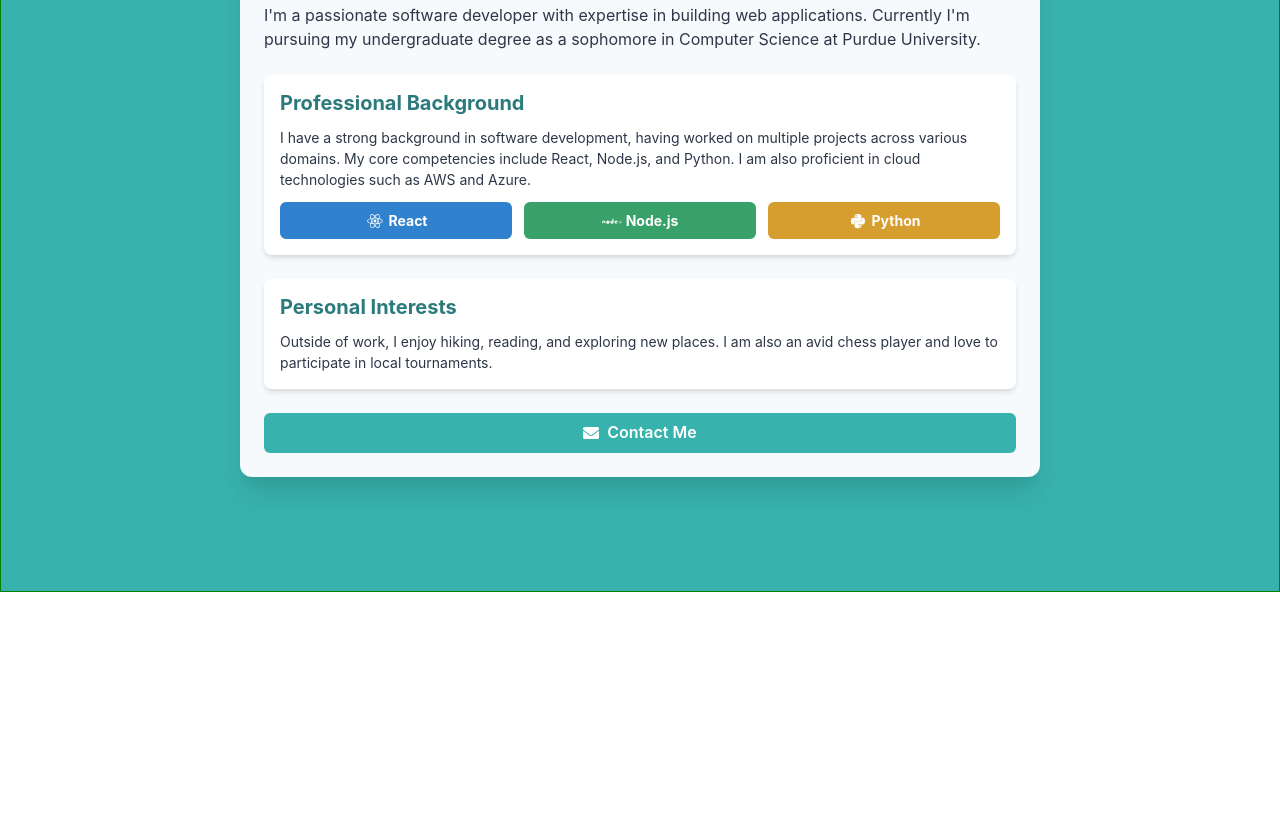
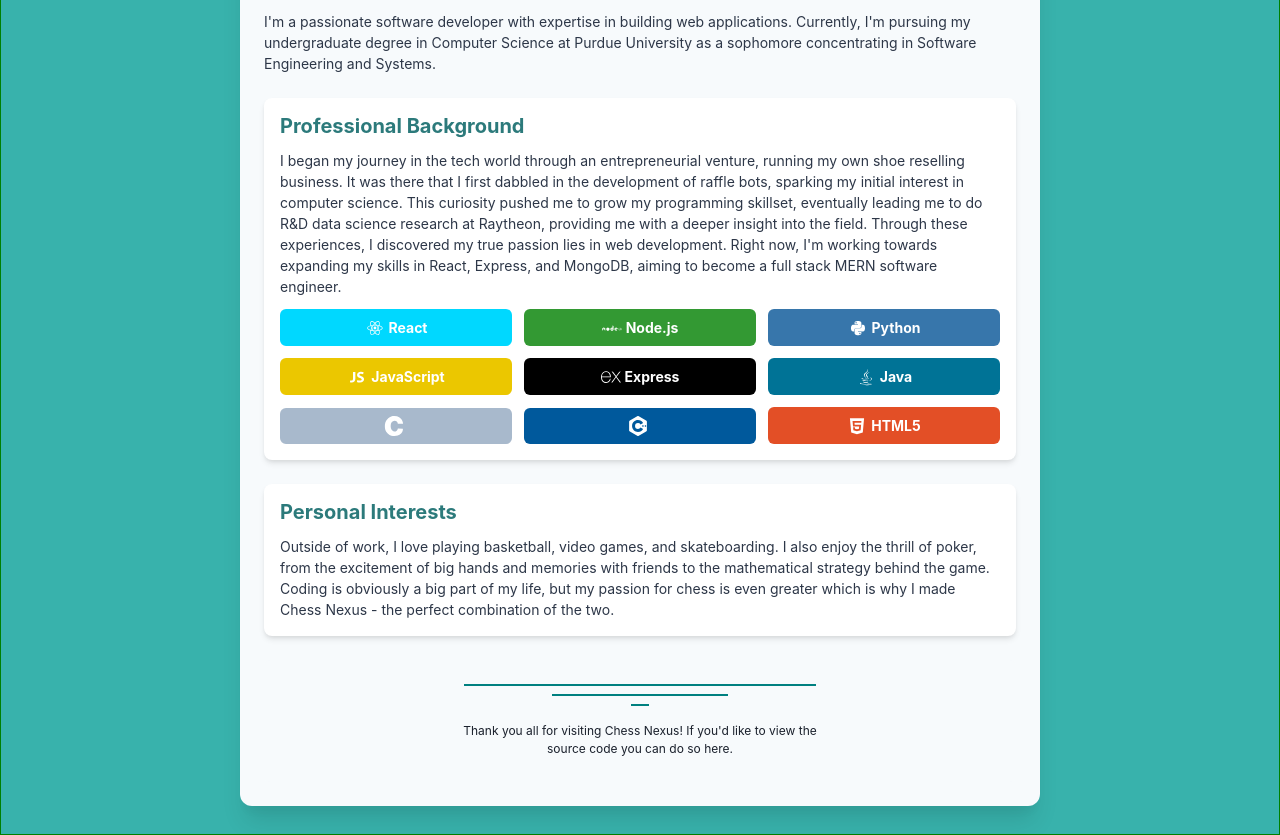
Before and after one commit to htripathi12/chess-nexus, a React (Create React App) app: page /contact in a window 1280 px wide. Shown: the part 280-1115 px from the top of the page. Before the commit the page ends 872 px from the top, so only its background shows below. Built offline with nearby package versions, Linux system fonts and the light colour scheme.

Commit message:
contact.js mostly done + fixed locked scrolling

```diff
--- a/src/App.js
+++ b/src/App.js
@@ -14,13 +14,14 @@
 function RoutesAndNavbar() {
   const location = useLocation();
 
-  // Prevent page scroll
   useEffect(() => {
-    document.body.style.overflow = 'hidden';
-    return () => {
+    if (location.pathname === '/') {
+      document.body.style.overflow = 'hidden';
+      return () => {
         document.body.style.overflow = 'auto';
-    };
-  }, []);
+      };
+    }
+  }, [location.pathname]);
 
   return (
     <>
@@ -55,7 +56,7 @@
           </Link>
         </Flex>
       )}
-      <Container h="100vh" maxW="100%" border="1px solid green">
+      <Container maxW="100%" border="1px solid green">
         <Routes>
           <Route path="/" element={
             <Center>
--- a/src/pages/Contact.js
+++ b/src/pages/Contact.js
@@ -1,17 +1,25 @@
 import React from 'react';
-import { Box, Heading, Text, VStack, Image, Button, Flex, Icon, SimpleGrid } from '@chakra-ui/react';
+import { Box, Heading, Text, VStack, Image, Link, Flex, Icon, SimpleGrid } from '@chakra-ui/react';
 import { motion } from 'framer-motion';
 import { FaLinkedin, FaGithub, FaEnvelope } from 'react-icons/fa';
-import { DiReact, DiNodejs, DiPython } from 'react-icons/di';
+import { DiReact, DiNodejs, DiPython, DiJavascript1, DiJava, DiHtml5 } from 'react-icons/di';
+import { SiExpress, SiC, SiCplusplus } from "react-icons/si";
+
 
 const MotionBox = motion(Box);
 const MotionFlex = motion(Flex);
 
 function Contact() {
     const skills = [
-        { name: 'React', icon: DiReact, color: 'blue.500' },
-        { name: 'Node.js', icon: DiNodejs, color: 'green.500' },
-        { name: 'Python', icon: DiPython, color: 'yellow.500' },
+        { name: 'React', icon: DiReact, color: '#00d8ff' },
+        { name: 'Node.js', icon: DiNodejs, color: '#339933' },
+        { name: 'Python', icon: DiPython, color: '#3776AB' },
+        { name: 'JavaScript', icon: DiJavascript1, color: '#EBC700'},
+        { name: 'Express', icon: SiExpress, color: '#000000' },
+        { name: 'Java', icon: DiJava, color: '#007396' },
+        { name: '', icon: SiC, color: '#A8B9CC' },
+        { name: '', icon: SiCplusplus, color: '#00599C' },
+        { name: 'HTML5', icon: DiHtml5, color: '#E34F26'}
     ];
 
     return (
@@ -22,7 +30,8 @@
             boxShadow="xl"
             maxW="800px"
             mx="auto"
-            mt={8}
+            mt={10}
+            mb={7}
             initial={{ opacity: 0, y: 20 }}
             animate={{ opacity: 1, y: 0 }}
             transition={{ duration: 0.5 }}
@@ -87,10 +96,10 @@
                     </Box>
                 </Flex>
 
-                <Text fontSize="md" color="gray.700">
+                <Text fontSize="sm" color="gray.700">
                     I'm a passionate software developer with expertise in building web applications.
-                    Currently I'm pursuing my undergraduate degree as a sophomore in Computer Science
-                    at Purdue University.
+                    Currently, I'm pursuing my undergraduate degree in Computer Science
+                    at Purdue University as a sophomore concentrating in Software Engineering and Systems.
                 </Text>
 
                 <MotionBox
@@ -106,10 +115,17 @@
                         Professional Background
                     </Heading>
                     <Text fontSize="sm" color="gray.700" mb={3}>
-                        I have a strong background in software development, having worked on multiple projects across various domains.
-                        My core competencies include React, Node.js, and Python. I am also proficient in cloud technologies such as AWS and Azure.
+                        I began my journey in the tech world through an entrepreneurial venture, running my
+                        own shoe reselling business. It was there that I first dabbled in the development
+                        of raffle bots, sparking my initial interest in computer science. This curiosity
+                        pushed me to grow my programming skillset, eventually leading me to do R&D data science
+                        research at Raytheon, providing me with a deeper insight into the field. Through
+                        these experiences, I discovered my true passion lies in web development. Right now, I'm
+                        working towards expanding my skills in React, Express, and MongoDB, aiming
+                        to become a full stack MERN software engineer.
                     </Text>
-                    <SimpleGrid columns={3} spacing={3}>
+
+                    <SimpleGrid columns={3} spacing={3} alignItems="center" justifyContent="space-evenly">
                         {skills.map((skill, index) => (
                             <MotionFlex
                                 key={index}
@@ -119,9 +135,10 @@
                                 color="white"
                                 p={2}
                                 borderRadius="md"
-                                initial={{ opacity: 0, x: -20 }}
+                                initial={{ opacity: 0, x: -50 }}
                                 animate={{ opacity: 1, x: 0 }}
-                                transition={{ duration: 0.3, delay: 0.5 + index * 0.1 }}
+                                whileHover={{ scale: 1.05 }}
+                                transition={{ duration: 0.3, type: "spring", stiffness: 800, damping: 10 }}
                             >
                                 <Icon as={skill.icon} boxSize={5} mr={1} />
                                 <Text fontSize="sm" fontWeight="bold">{skill.name}</Text>
@@ -143,22 +160,33 @@
                         Personal Interests
                     </Heading>
                     <Text fontSize="sm" color="gray.700">
-                        Outside of work, I enjoy hiking, reading, and exploring new places. I am also an avid chess player and love to participate in local tournaments.
+                        Outside of work, I love playing basketball, video games, and skateboarding.
+                        I also enjoy the thrill of poker, from the excitement of big hands and memories with friends
+                        to the mathematical strategy behind the game. Coding is obviously a big part of my life,
+                        but my passion for chess is even greater which is why I made Chess Nexus - the perfect combination of the two.
                     </Text>
                 </MotionBox>
 
-                <Button
-                    as={motion.button}
-                    whileHover={{ scale: 1.05 }}
-                    whileTap={{ scale: 0.95 }}
-                    bg="teal.400"
-                    color="white"
-                    _hover={{ bg: "teal.500" }}
-                    size="md"
-                    leftIcon={<FaEnvelope />}
+                <MotionBox
+                    p={6}
+                    bg="gray.50"
+                    borderRadius="md"
+                    initial={{ y: 20, opacity: 0 }}
+                    animate={{ y: 0, opacity: 1 }}
+                    transition={{ duration: 0.5, delay: 0.4 }}
                 >
-                    Contact Me
-                </Button>
+                    <Box w="50%" h="2px" bg="teal" mx="auto" mb={2}></Box> {/* Now centered */}
+                    <Box w="25%" h="2px" bg="teal" mx="auto" mb={2}></Box>
+                    <Box w="2.5%" h="2px" bg="teal" mx="auto" mb={4}></Box>
+                    <Box textAlign="center" fontSize="xs">
+                        Thank you all for visiting Chess Nexus! If you'd like to view the  <br /> source code
+                        you can do so {''}
+                        <Link href="https://github.com/htripathi12/chess-nexus" isExternal>
+                             here.
+                        </Link>
+                    </Box>
+                </MotionBox>
+
             </VStack>
         </MotionBox>
     );
```
